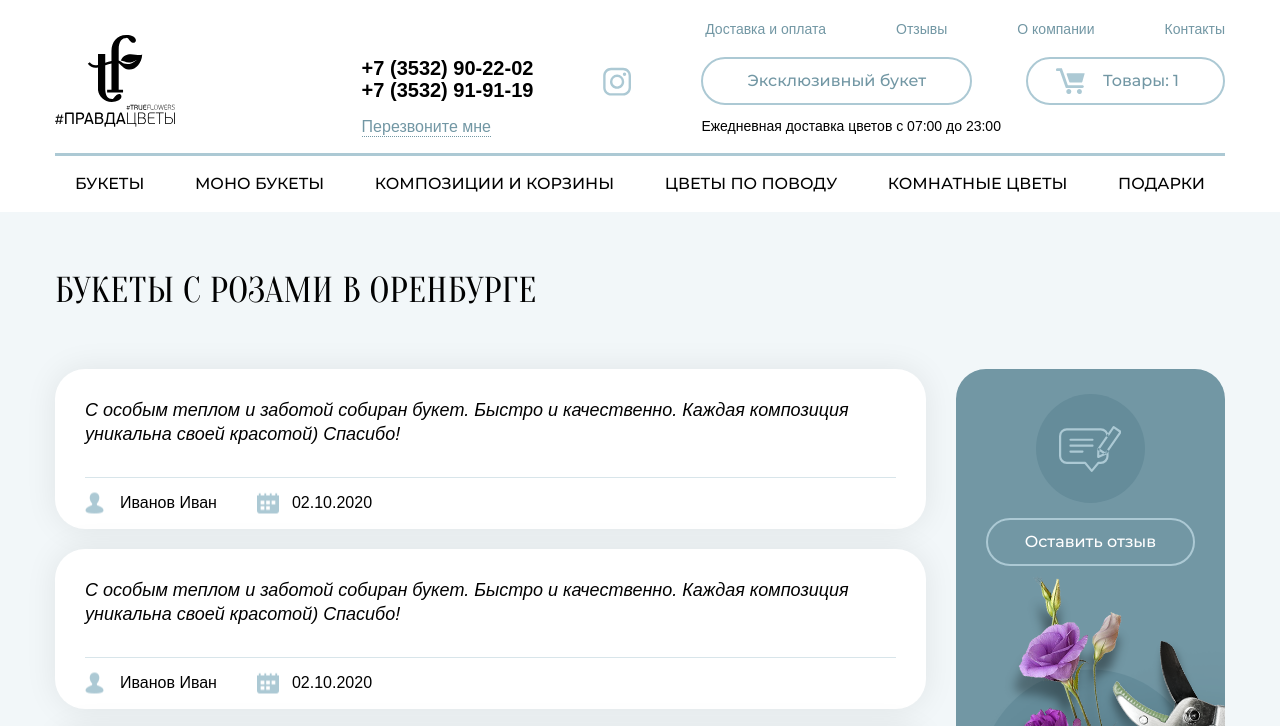
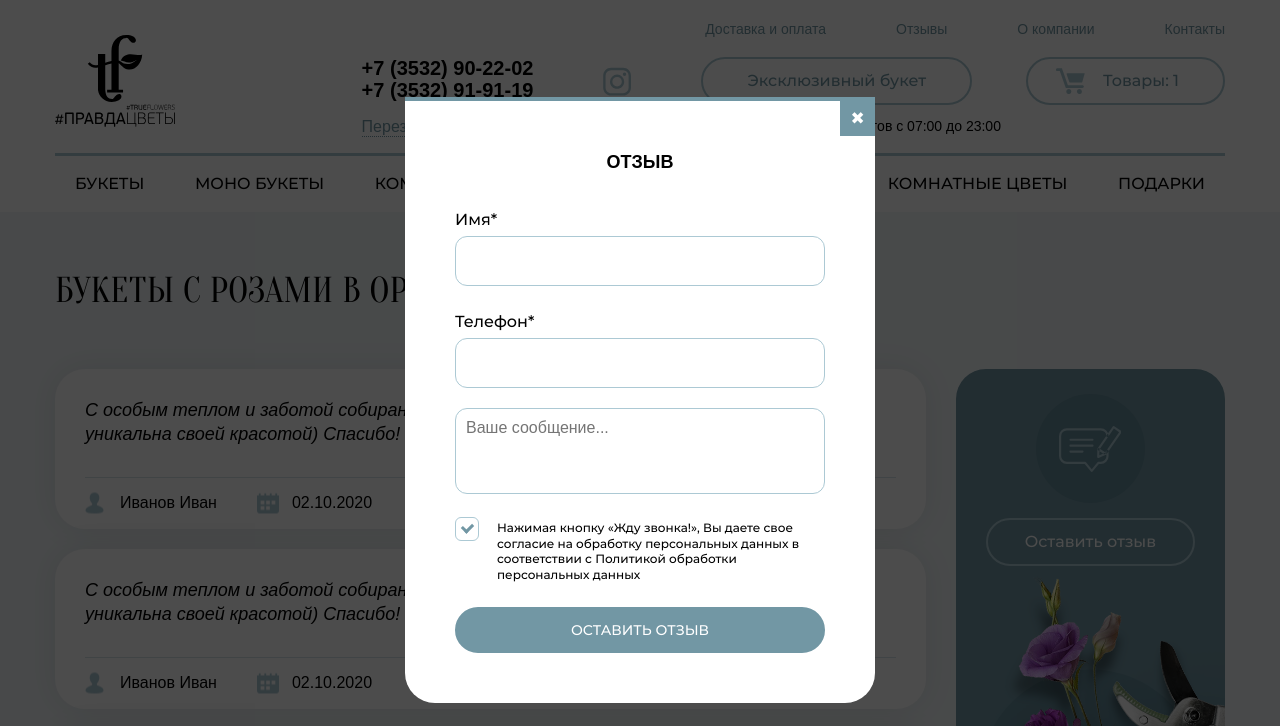
Before and after one commit to Salabaykin/trueflowers, a plain HTML site: page dist/feedback.html in a window 1280 px wide. Both pictures are taken after a click on the button "Оставить отзыв". Shown: the top 726 px of the page. Drawn offline with nearby package versions, Linux system fonts and the light colour scheme; a web font is replaced by a local one.

Commit message:
Feedback modal

```diff
--- a/dist/feedback.html
+++ b/dist/feedback.html
@@ -150,7 +150,7 @@
 
                     <div class="feedback-list">
 
-                        <button class="btn btn--fill feedback-list__btn">Оставить отзыв</button>
+                        <button class="btn btn--fill feedback-list__btn" data-link-id="feedback-modal">Оставить отзыв</button>
 
                         <div class="feedback-item">
                             <div class="feedback-item__content">
@@ -219,7 +219,7 @@
 
                         <div class="feedback-write">
                             <div class="feedback-write__icon"></div>
-                            <button class="btn btn--white feedback-write__btn">Оставить отзыв</button>
+                            <button class="btn btn--white feedback-write__btn" data-link-id="feedback-modal">Оставить отзыв</button>
                         </div>
                         <!-- /.feedback-write -->
 
@@ -307,6 +307,42 @@
         </div>
     </footer>
 
+    <div class="modal" data-modal-id="feedback-modal">
+        <div class="modal__window">
+
+            <div class="modal__content">
+                <button class="modal-close">&#10006;</button>
+
+                <div class="modal__title">Отзыв</div>
+
+                <form action="#" class="modal-form">
+                    <div class="input">
+                        <label class="order-label" for="user-name">Имя*</label>
+                        <input class="order-input" type="text" name="user-name" id="user-name" required>
+                    </div>
+                    <div class="input">
+                        <label class="order-label" for="user-phone">Телефон*</label>
+                        <input class="order-input" type="tel" name="user-phone" id="user-phone" required>
+                    </div>
+                    <div class="user-message">
+                        <textarea name="message" placeholder="Ваше сообщение..."></textarea>
+                    </div>
+                    <div class="checkbox">
+                        <input type="checkbox" name="delivery-sms" id="delivery-sms" checked>
+                        <label for="delivery-sms">
+                            <span>Нажимая кнопку «Жду звонка!», Вы даете свое согласие на обработку персональных данных в соответствии с <a href="#" target="_blank" rel="noopener noreferrer">Политикой обработки персональных данных</a></span>
+                        </label>
+                    </div>
+                    <button class="btn btn--fill btn-modal">Оставить отзыв</button>
+                </form>
+
+            </div>
+            <!-- /.modal__content -->
+
+        </div>
+    </div>
+    <!-- /.modal -->
+
     <script src="https://api-maps.yandex.ru/2.1/?lang=ru_RU&amp;apikey=f2d78244-7ca1-4693-90c4-cb2094456486" type="text/javascript"></script>
     <script src="https://ajax.googleapis.com/ajax/libs/jquery/3.5.1/jquery.min.js"></script>
     <script src="js/slick.min.js"></script>
--- a/src/sass/templates/_modal.sass
+++ b/src/sass/templates/_modal.sass
@@ -86,6 +86,19 @@
             justify-content: space-between
             padding-top: 25px
             border-top: 1px solid #d8e5ea
+    &-form
+        .user-message
+            width: 100%
+            margin-bottom: 20px
+            textarea
+                width: 100% !important
+                padding: 10px
+                resize: none
+                overflow: auto
+                height: 86px
+                border-radius: 12px
+                border: 1px solid #acc9d4
+                background-color: #ffffff
 
 .modal.modal-open
     display: block
```
Also changed, not shown: src/feedback.html (+38 -2 lines), dist/css/style.min.css, src/css/style.min.css.
